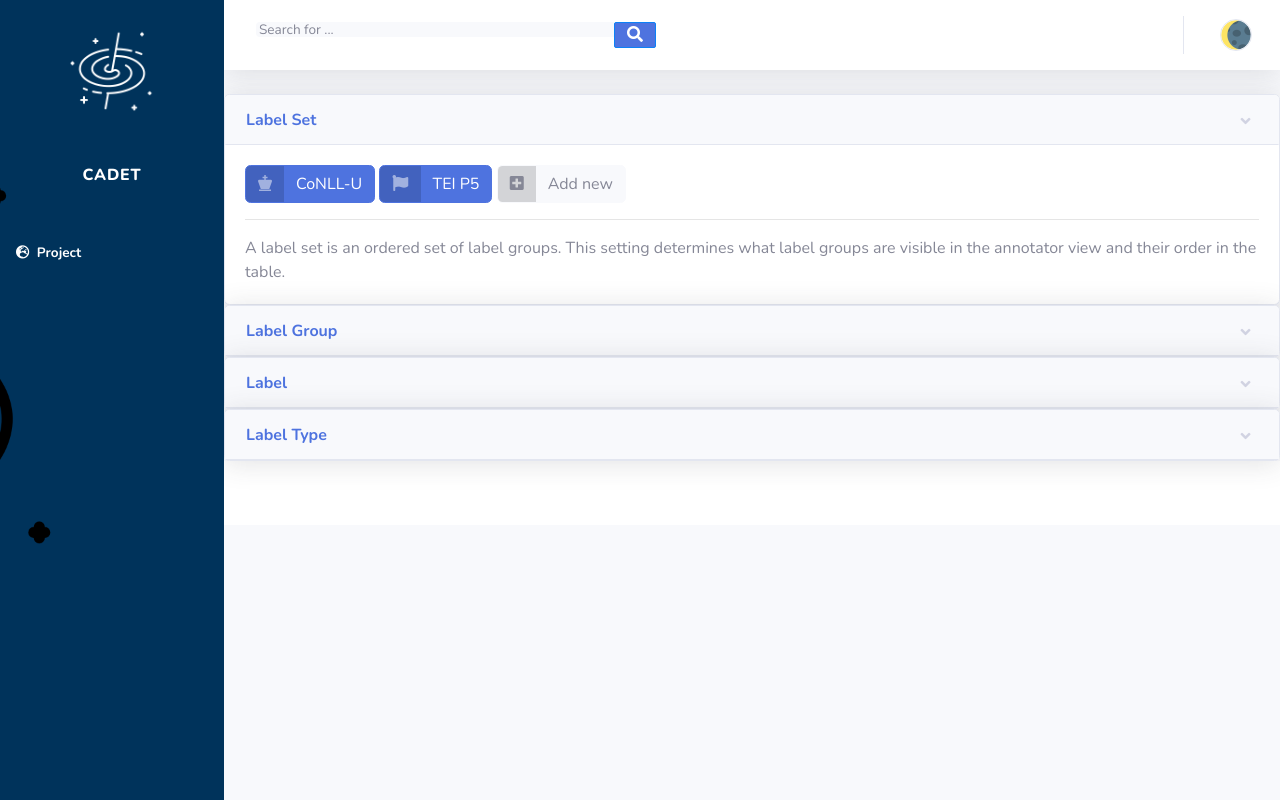
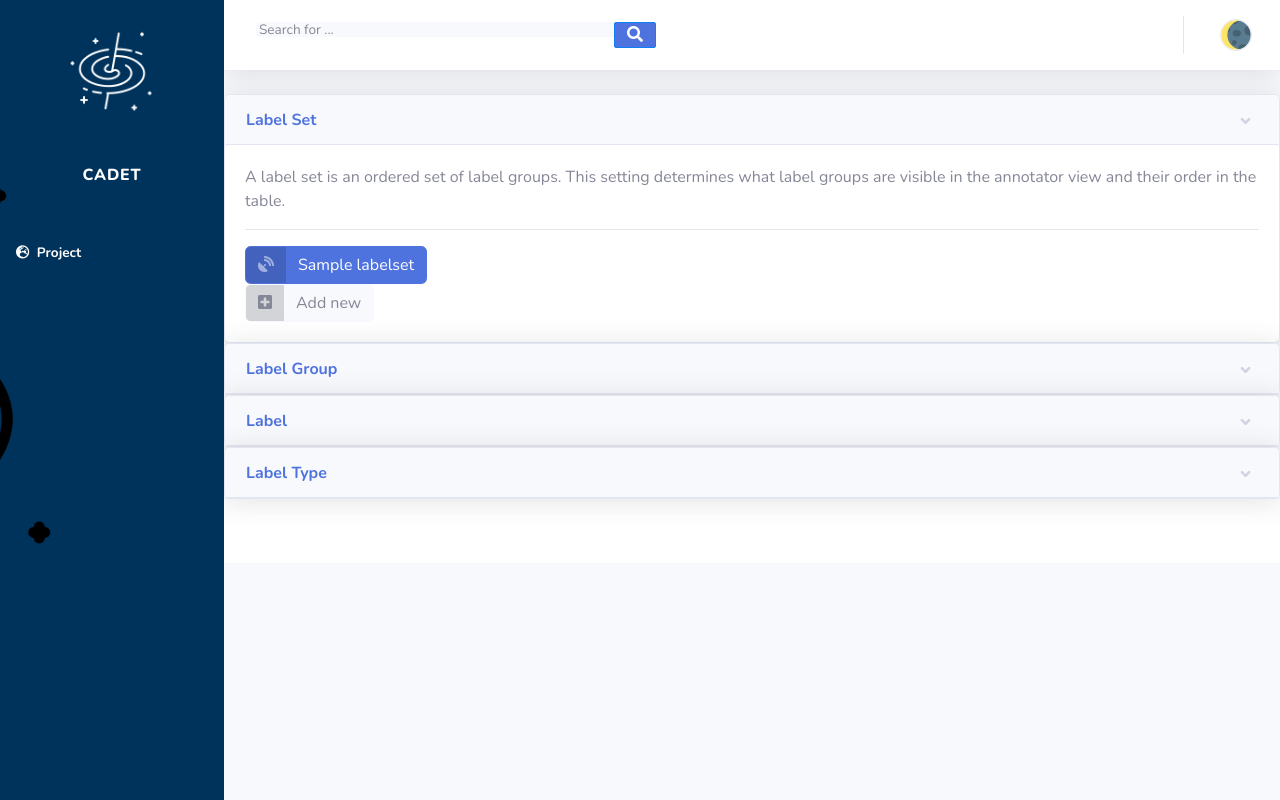
Before and after one commit to standoff-nlp/cadet, a Django app: template cadet_app/templates/labels.html in a window 1280 px wide. Run offline with Django 3.2, Linux system fonts and the light colour scheme; the template is opened without the code that fills it: most values are stand-ins (such as "Sample title", 1, 10 or a date in 2020); some libraries are stand-ins or nearby versions.

Commit message:
improved navbar labels, flow from select project, add language, labels, data, loads existing values from project

```diff
--- a/cadet_app/forms.py
+++ b/cadet_app/forms.py
@@ -38,7 +38,7 @@ class ProjectLanguageForm(ModelForm):
         fields = "__all__"
 
         widgets = {
-            "spacy_language": Select2TagWidget,
+            "spacy_language": Select2Widget,
 
         }
 
@@ -53,12 +53,11 @@ class TextForm(ModelForm):
 
     class Meta:
         model = Text
+        exclude = ("spacy_language","language",)
         fields = [
             "file",
             "title",
-            "language",
             "source",
-            "spacy_language",
             "strategic_anno",
         ]
 
--- a/cadet_app/management/commands/setup.py
+++ b/cadet_app/management/commands/setup.py
@@ -13,12 +13,12 @@ class Command(BaseCommand):
         update_spacy_langs()
 
         a_types = ["token", "span", "sent"]
-        [AnnotationType(name=a_type).save() for a_type in a_types]
+        [AnnotationType.objects.update_or_create(name=a_type) for a_type in a_types]
 
         # TODO create setup for label groups
-        TEI = LabelSet.objects.update_or_create(title='TEI')
+        TEI = LabelSet.objects.update_or_create(title='TEI P5')
         # UD
-        UD, create = LabelSet.objects.update_or_create(title='Universal Dependencies')
+        UD, create = LabelSet.objects.update_or_create(title='Universal Dependencies V2')
         UD.groups.update_or_create(title='FORM', explain="Word form or punctuation symbol.")
         UD.groups.update_or_create(title='UPOS', explain="Universal part-of-speech tag.")
         UD.groups.update_or_create(title='XPOS', explain="Language-specific part-of-speech tag; underscore if not available.")
--- a/cadet_app/templates/data.html
+++ b/cadet_app/templates/data.html
@@ -14,10 +14,6 @@
                         {{ form.source }}<br>
                         <label>Title:</label>
                         {{ form.title }}<br>
-                        <label>Language:</label>
-                        {{ form.language }}<br>
-                        <label data-tooltip="If selected, the text will be automatically tokenized.  If a sentensizer is available for your language, sentences will also be generated.">spaCy language:</label>
-                        {{ form.spacy_language }}<br>
                         <label data-tooltip="If selected, the sentences in the document will be sorted by word count, which allows strategic annotation.">Strategic annotation:</label>{{ form.strategic_anno }}<br>
                         <button type="submit">Submit</button>
 
--- a/cadet_app/templates/labels.html
+++ b/cadet_app/templates/labels.html
@@ -6,15 +6,14 @@
 			<div class="shadow card"><a class="btn btn-link text-left card-header font-weight-bold" data-toggle="collapse" aria-expanded="true" aria-controls="collapse-1" href="#collapse-1" role="button">Label Set</a>
 			<div class="collapse show" id="collapse-1">
 				<div class="card-body">
-
-					<a class="btn btn-primary btn-icon-split" role="button"><span class="text-white-50 icon"><i class="fas fa-chess-king"></i></span><span class="text-white text" data-tooltip="Head of the current word, which is either a value of ID or zero (0).">CoNLL-U</span></a>
-					<a class="btn btn-primary btn-icon-split" role="button"><span class="text-white-50 icon"><i class="fas fa-flag"></i></span><span class="text-white text">TEI P5</span></a>
+					<p class="m-0">A label set is an ordered set of label groups.  This setting determines what label groups are visible in the annotator view and their order in the table.</p>
+					<hr>
+					{% for labelset in labelsets %}
+						<a class="btn btn-primary btn-icon-split" href="{% url 'set_labelset' labelset.id %}" role="button"><span class="text-white-50 icon"><i class="fas fa-satellite-dish"></i></i></span><span class="text-white text">{{ labelset.title }}</span></a>
+					{% endfor %}
+					<br>
 					<a class="btn btn-light btn-icon-split" role="button"><span class="icon"><i class="fas fa-plus-square"></i>
 						</span><span class="text">Add new</span></a>
-						<hr>
-						<p class="m-0">A label set is an ordered set of label groups.  This setting determines what label groups are visible in the annotator view and their order in the table.</p>
-
-
 					</div>
 				</div>
 			</div>
@@ -47,5 +46,4 @@
 </div>
 </div>
 </div>
-
 {% endblock %}
--- a/cadet_app/templates/navbar.html
+++ b/cadet_app/templates/navbar.html
@@ -36,9 +36,9 @@
           {% if request.user.is_staff %}
             {% if not request.session.project_title %}
             {% endif %}
-            {% if request.session.project_title %}
+            {% if request.session.project_language %}
                 <a class="nav-link active" {% if request.resolver_match.url_name == 'language' %}style="background-color: #9e2387;"{% endif %}
-                href="{% url 'language' %}"><i class="fas fa-star-of-life"></i><span>Language</span></a>
+                href="{% url 'language' %}"><i class="fas fa-star-of-life"></i><span>Language {% if request.session.project_language %}~ {{ request.session.project_language }}{% endif %}</span></a>
             {% endif %}{% endif %}
 
           {% if request.user.is_staff %}
@@ -46,7 +46,7 @@
             {% endif %}
             {% if request.session.project_title %}
                 <a class="nav-link active" {% if request.resolver_match.url_name == 'labels' %}style="background-color: #9e2387;"{% endif %}
-                href="{% url 'labels' %}"><i class="fas fa-map-signs"></i><span>Labels</span></a>
+                href="{% url 'labels' %}"><i class="fas fa-map-signs"></i><span>Labels</span>{% if request.session.labelset_title %}~ {{ request.session.labelset_title }}{% endif %}</a>
             {% endif %}{% endif %}
         {% if not request.session.project_title %}
         {% endif %}
--- a/cadet_app/urls.py
+++ b/cadet_app/urls.py
@@ -34,6 +34,7 @@ urlpatterns = [
     path("edit_annotation/", views.edit_annotation_no_id, name="edit_annotation"),
     path("data/", views.data, name="data"),
     path("labels/", views.labels, name="labels"),
+    path("set_labelset/<id>", views.set_labelset, name="set_labelset"),
     path("annotate/", views.annotate, name="annotate"),
     path("annotate/<project>/", views.annotate, name="annotate"),
     path("annotate/<project>/<text>", views.annotate, name="annotate"),
```
Also changed, not shown: cadet_app/templates/language.html (+3 -5 lines), cadet_app/views.py (+23 -6 lines).
